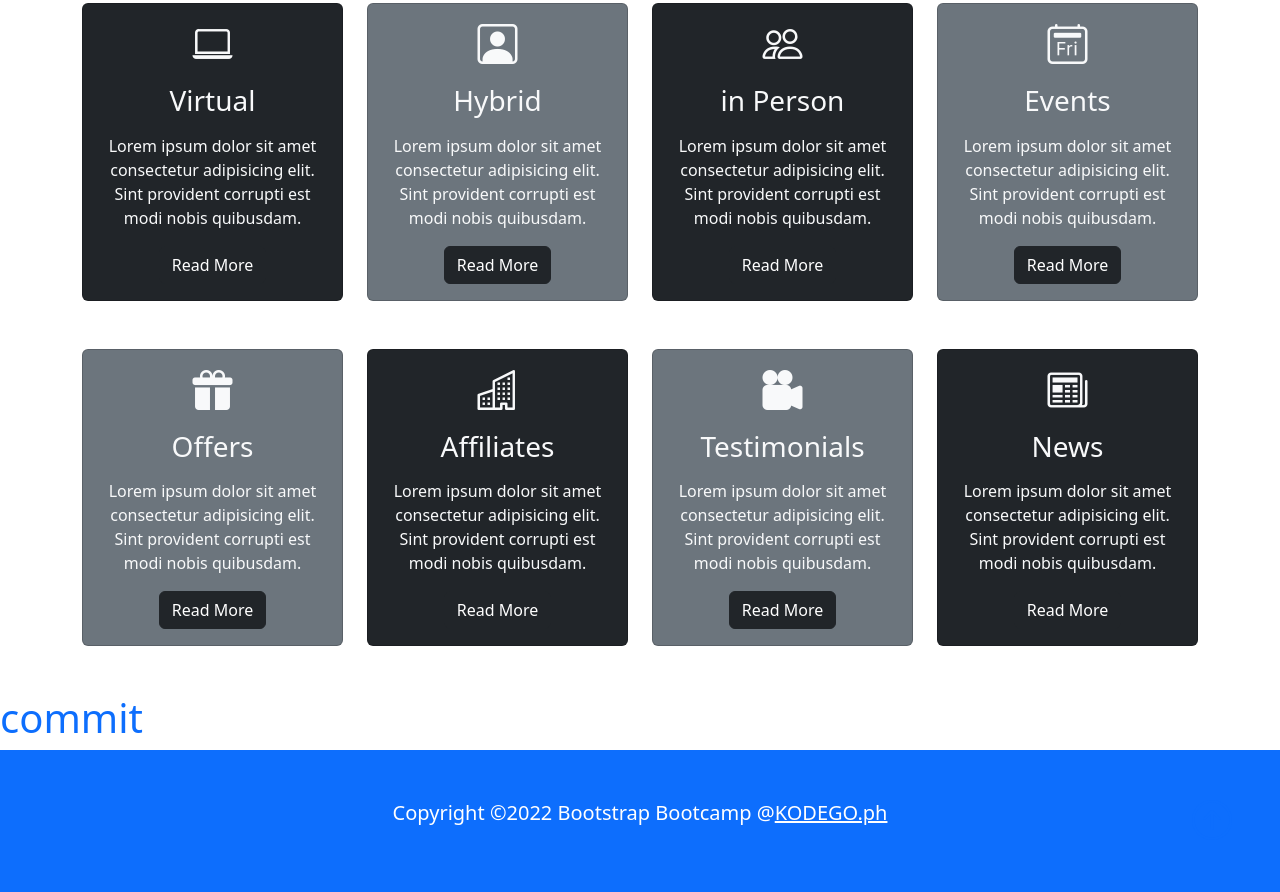
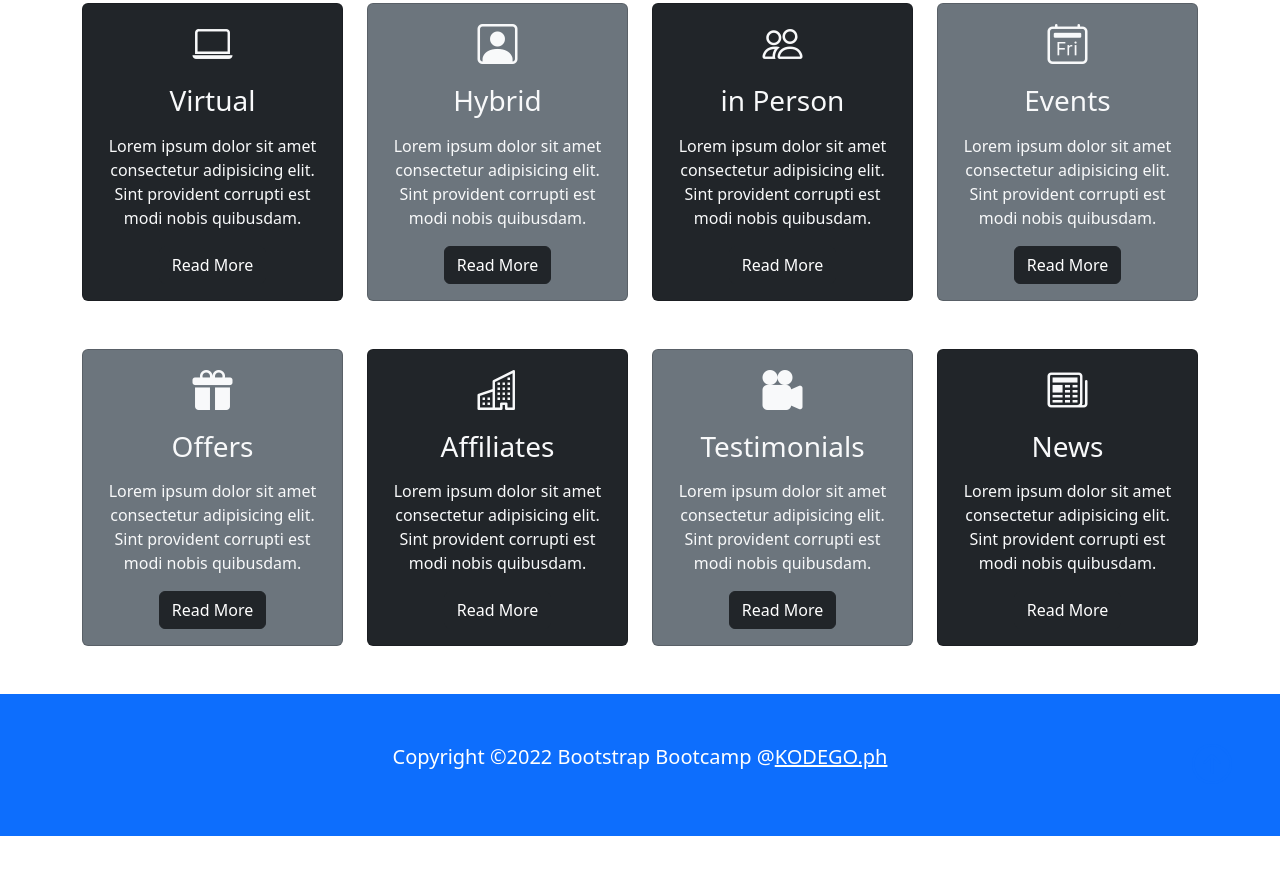
Before and after one commit to MarjBalasabas/Test, a plain HTML site: page index.html in a window 1280 px wide. Shown: the part 585-1477 px from the top of the page. After the commit the page ends 1421 px from the top, so only its background shows below. Drawn offline with nearby package versions, Linux system fonts and the light colour scheme.

Commit message:
modified:   index.html

```diff
--- a/index.html
+++ b/index.html
@@ -190,8 +190,6 @@
         </div>
     </section>
 
-    <h1 class="text-primary">commit</h1>
-
     <!---FOOTER--->
     <footer class="p-5 bg-primary text-white text-center position-relative">
         <div class="container">
```
